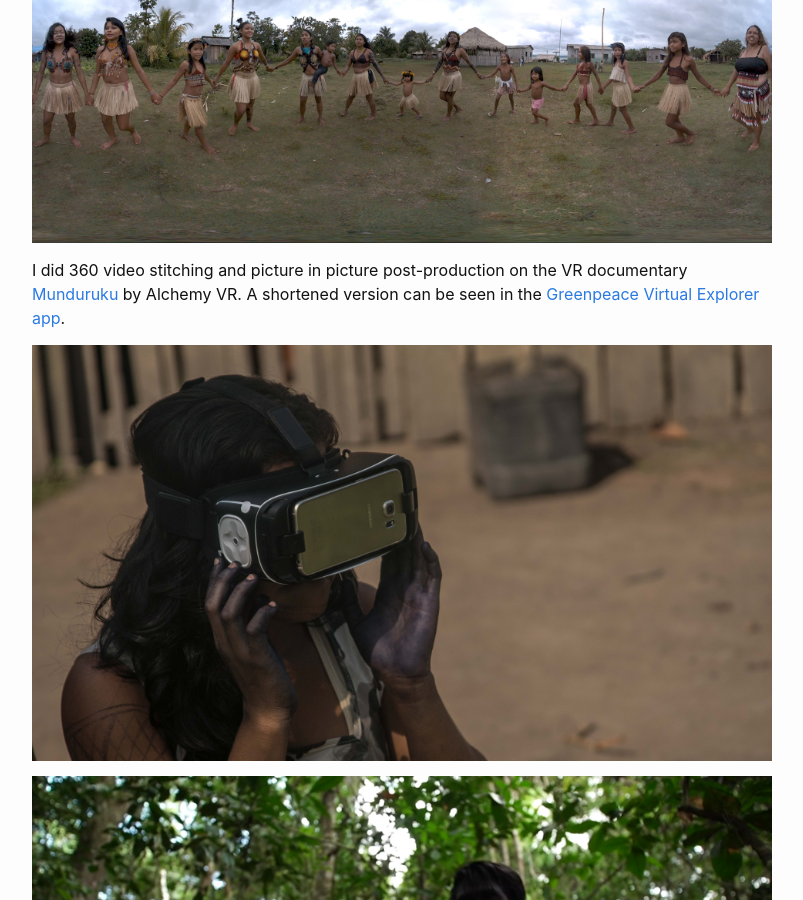
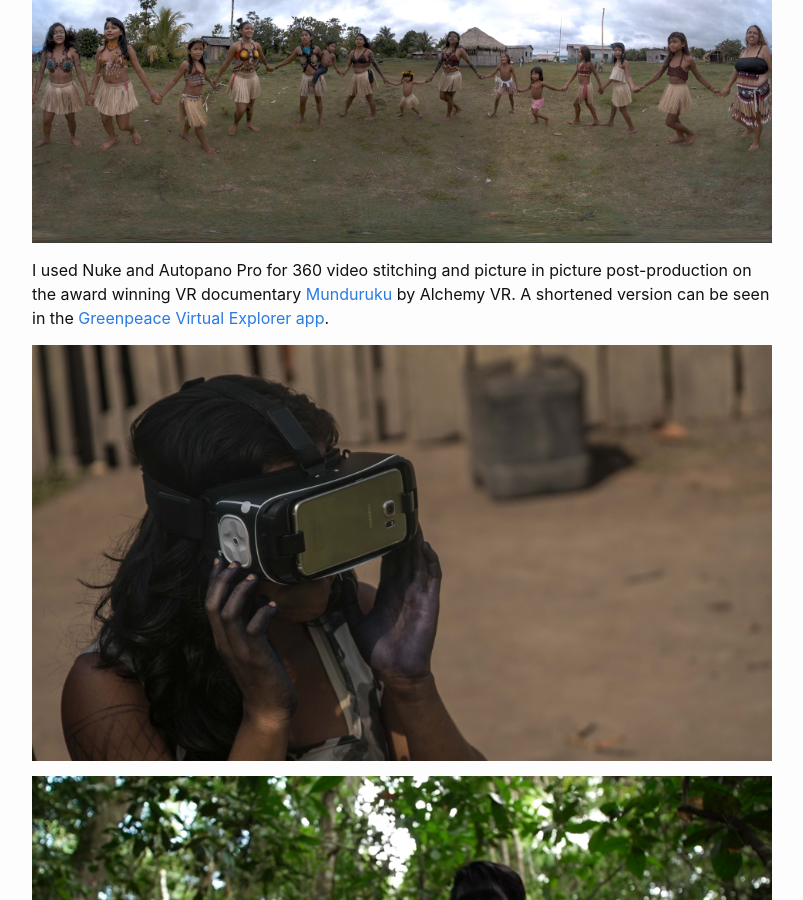
Before and after one commit to matt-arneil/matt-arneil.github.io, a Jekyll site: the page built from _posts/2017-01-01-munduruku.md, in a window 1280 px wide and 900 px high, scrolled down 365 px. Shown: the whole window, without its empty margins (238-1041 px from the left). Built offline with Jekyll 4.4.1, drawn with Linux system fonts in a browser that asks for light colours.

Commit message:
munduruku vr info update

```diff
--- a/_posts/2017-01-01-munduruku.md
+++ b/_posts/2017-01-01-munduruku.md
@@ -6,7 +6,7 @@
 
 <a href="{{site.url}}/work/2017/01/01/munduruku.html"><img src="{{site.url}}/assets/img/Munduruku.jpg" alt="Munduruku" /></a>
 
-I did 360 video stitching and picture in picture post-production on the VR documentary <a href="http://alchemyvr.com/productions/munduruku/" target="blank">Munduruku</a> by Alchemy VR.
+I used Nuke and Autopano Pro for 360 video stitching and picture in picture post-production on the award winning VR documentary <a href="https://alchemyimmersive.com/productions/munduruku/" target="blank">Munduruku</a> by Alchemy VR.
 A shortened version can be seen in the <a href="https://itunes.apple.com/gb/app/greenpeace-virtual-explorer/id1205140763?mt=8" target="blank">Greenpeace Virtual Explorer app</a>.
 
 
```
